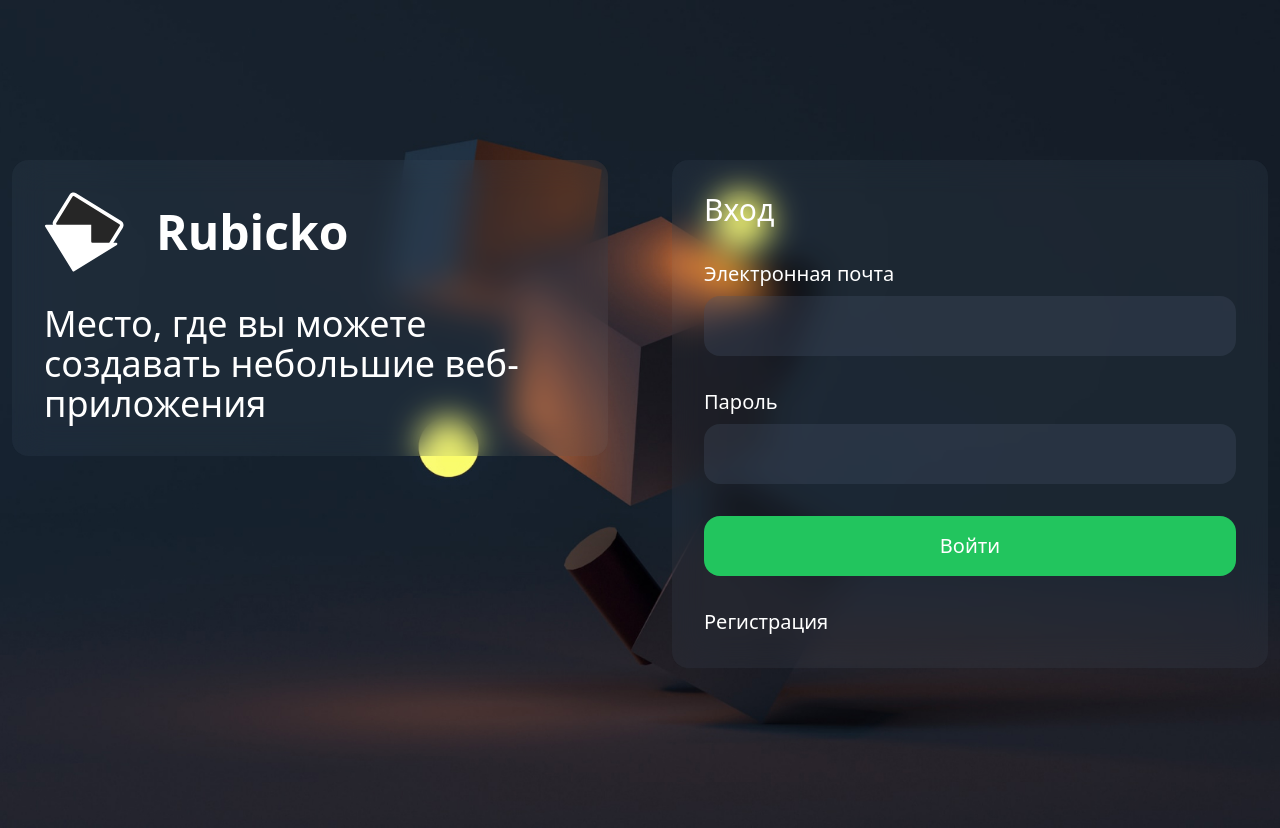
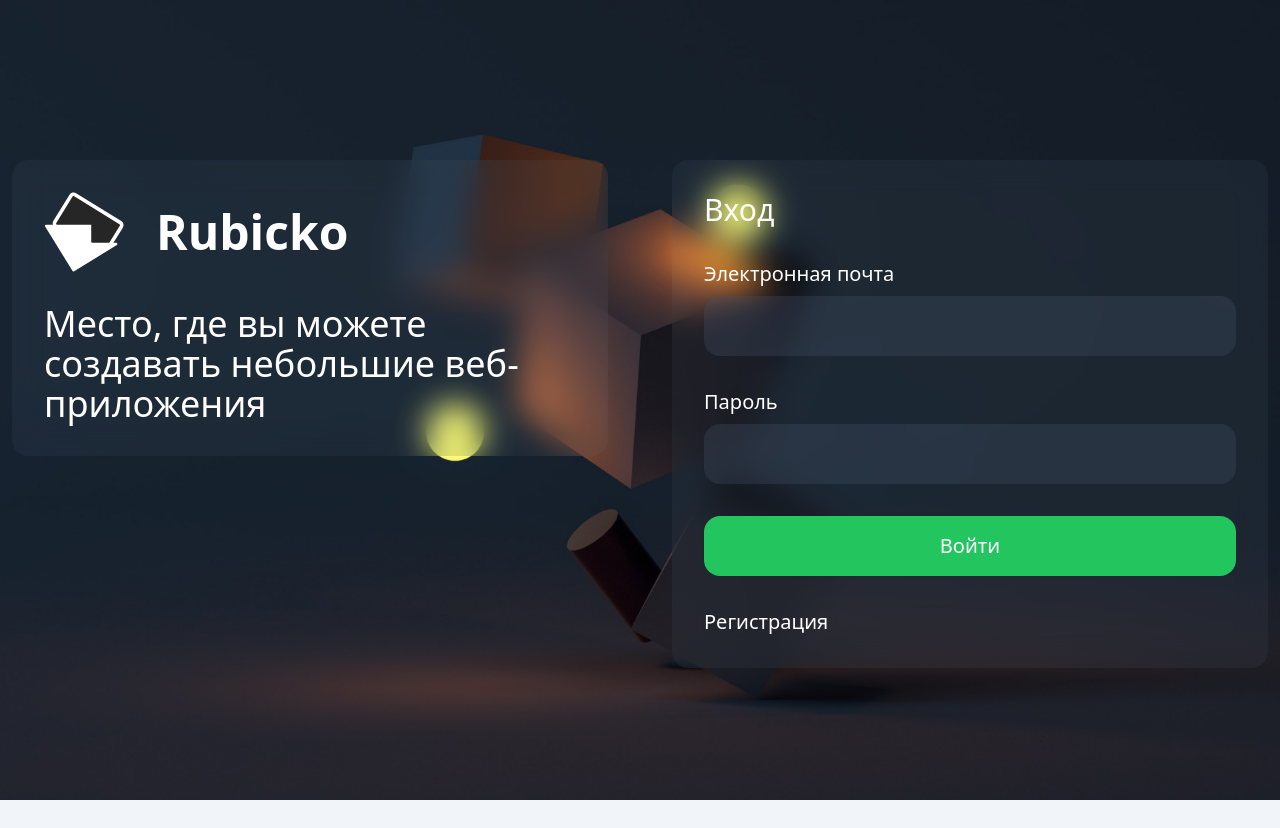
Before and after one commit to merpich/vue-rubicko, a Vue app in the folder client/: page / in a window 1280 px wide. After the commit the page ends 800 px from the top, so only its background shows below. Built offline with nearby package versions, Linux system fonts and the light colour scheme; no server answers.

Commit message:
reduce vartical padding;

```diff
--- a/client/src/assets/scss/components/_layouts.scss
+++ b/client/src/assets/scss/components/_layouts.scss
@@ -1,6 +1,6 @@
 .app-intro {
 	@apply min-h-full bg-slate-800;
-	@apply py-8 md:py-24 lg:py-40;
+	@apply py-8 md:pt-24 lg:pt-40;
 	background: url('/images/bg-intro.jpg') center / cover no-repeat;
 }
 
```
